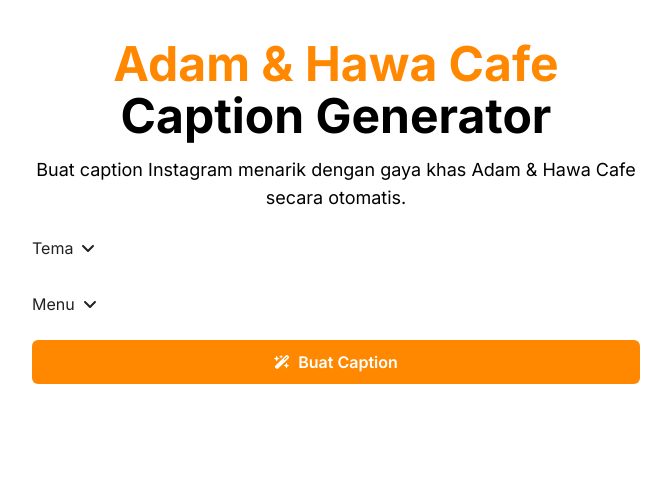
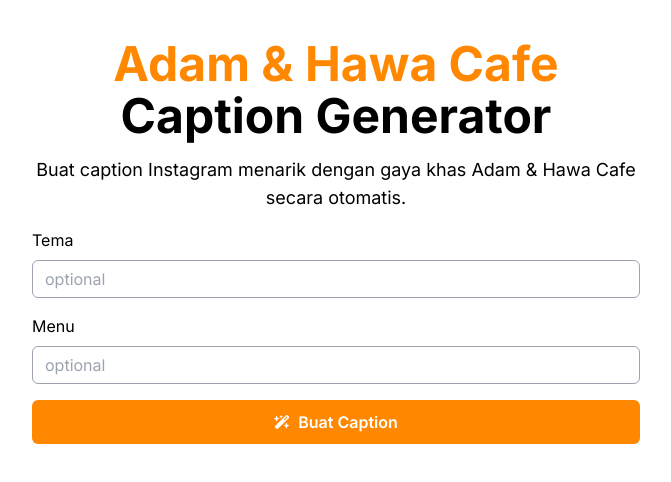
Before and after one commit to rach-syahputra/ahcafe-caption-generator, a React (Vite) app: page / in a window 1280 px wide. Shown: the top 482 px of the page, without its empty margins (304-975 px from the left). Built offline with nearby package versions, Linux system fonts and the light colour scheme; no server answers.

Commit message:
feat: remove input trigger component

```diff
--- a/src/components/Input.tsx
+++ b/src/components/Input.tsx
@@ -1,5 +1,3 @@
-import { useState } from 'react'
-import arrowUp from '../assets/arrow-up.svg'
 import x from '../assets/x-mark.svg'
 
 type InputProps = {
@@ -8,12 +6,6 @@
   value: string
   onValueChange: (value: string) => void
   asTextArea?: boolean
-}
-
-type InputTriggerProps = {
-  label: string
-  open: boolean
-  onOpenChange: () => void
 }
 
 type ClearProps = {
@@ -27,8 +19,6 @@
   onValueChange,
   asTextArea
 }: InputProps) => {
-  const [open, setOpen] = useState<boolean>(false)
-
   const handleInputChange = (e: React.ChangeEvent<HTMLInputElement>) => {
     onValueChange(e.target.value)
   }
@@ -43,59 +33,31 @@
 
   return (
     <div className='flex w-full flex-col'>
-      <InputTrigger
-        label={label}
-        open={open}
-        onOpenChange={() => setOpen(!open)}
-      />
-
-      <div
-        className={`${open && asTextArea ? 'h-20 md:h-[92px]' : open ? 'h-10 md:h-11' : 'h-0'} relative w-full items-start gap-2 overflow-hidden transition-[height] duration-300 ease-in-out`}
-      >
-        <label
-          htmlFor={name.toLowerCase()}
-          className='sr-only text-sm text-gray-600 md:text-base'
-        >
-          {name}
-        </label>
-
+      <div className='flex w-full flex-col items-start gap-2 overflow-hidden text-left transition-[height] duration-300 ease-in-out'>
+        <label htmlFor={name.toLowerCase()}>{label}</label>
+        <div className='relative w-full'>
           {asTextArea ? (
             <textarea
               name={name.toLowerCase()}
               rows={3}
               value={value}
+              placeholder='optional'
               onChange={handleTextAreaChange}
-            className='h-full w-full rounded-md border border-gray-400 px-3 py-2 text-sm focus-within:border-gray-600 focus-within:outline-none md:text-base'
+              className='h-full w-full rounded-md border border-gray-400 px-3 py-2 focus-within:border-gray-600 focus-within:outline-none'
             />
           ) : (
             <input
               name={name.toLowerCase()}
               type='text'
               value={value}
+              placeholder='optional'
               onChange={handleInputChange}
-            className='h-full w-full rounded-md border border-gray-400 px-3 py-2 text-sm focus-within:border-gray-600 focus-within:outline-none md:text-base'
+              className='h-full w-full rounded-md border border-gray-400 px-3 py-2 focus-within:border-gray-600 focus-within:outline-none'
             />
           )}
-
           {value && !asTextArea && <Clear onClick={handleRemoveInput} />}
         </div>
       </div>
-  )
-}
-
-const InputTrigger = ({ label, open, onOpenChange }: InputTriggerProps) => {
-  return (
-    <div
-      onClick={onOpenChange}
-      className='text-dark-primary flex h-10 w-full cursor-pointer items-center justify-start gap-2'
-    >
-      <span className='select-none text-sm md:text-base'>{label}</span>
-
-      <img
-        src={arrowUp}
-        alt='arrow up icon'
-        className={`${!open && 'rotate-180'} w-3 transition-all duration-300 ease-in-out md:w-[14px]`}
-      />
     </div>
   )
 }
@@ -104,9 +66,9 @@
   return (
     <div
       onClick={onClick}
-      className='absolute right-0 top-0 flex h-10 w-8 cursor-pointer items-center justify-center md:h-11'
+      className='absolute right-0 top-0 flex h-9 w-8 cursor-pointer items-center justify-center'
     >
-      <img src={x} alt='x icon' className='w-3' />
+      <img src={x} alt='x icon' className='w-3.5' />
     </div>
   )
 }
```
Lines whose indentation alone changed are shown as unchanged.
